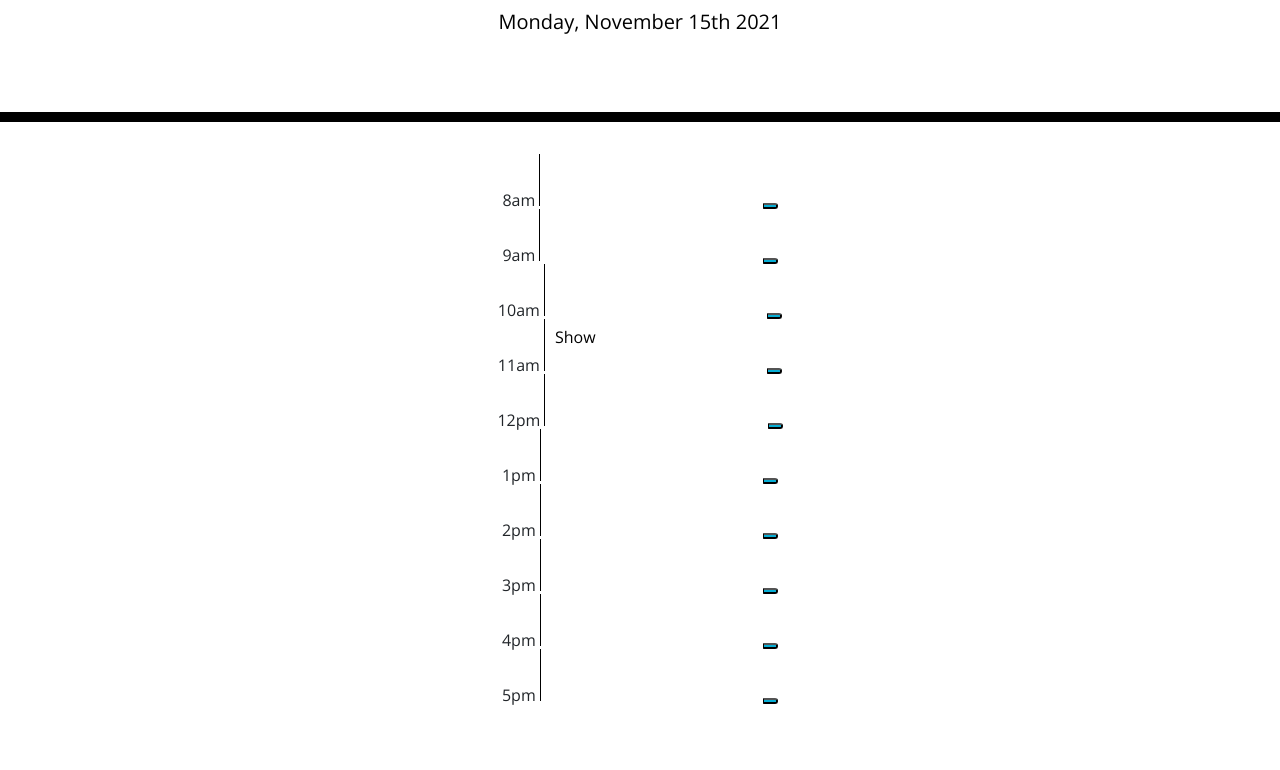
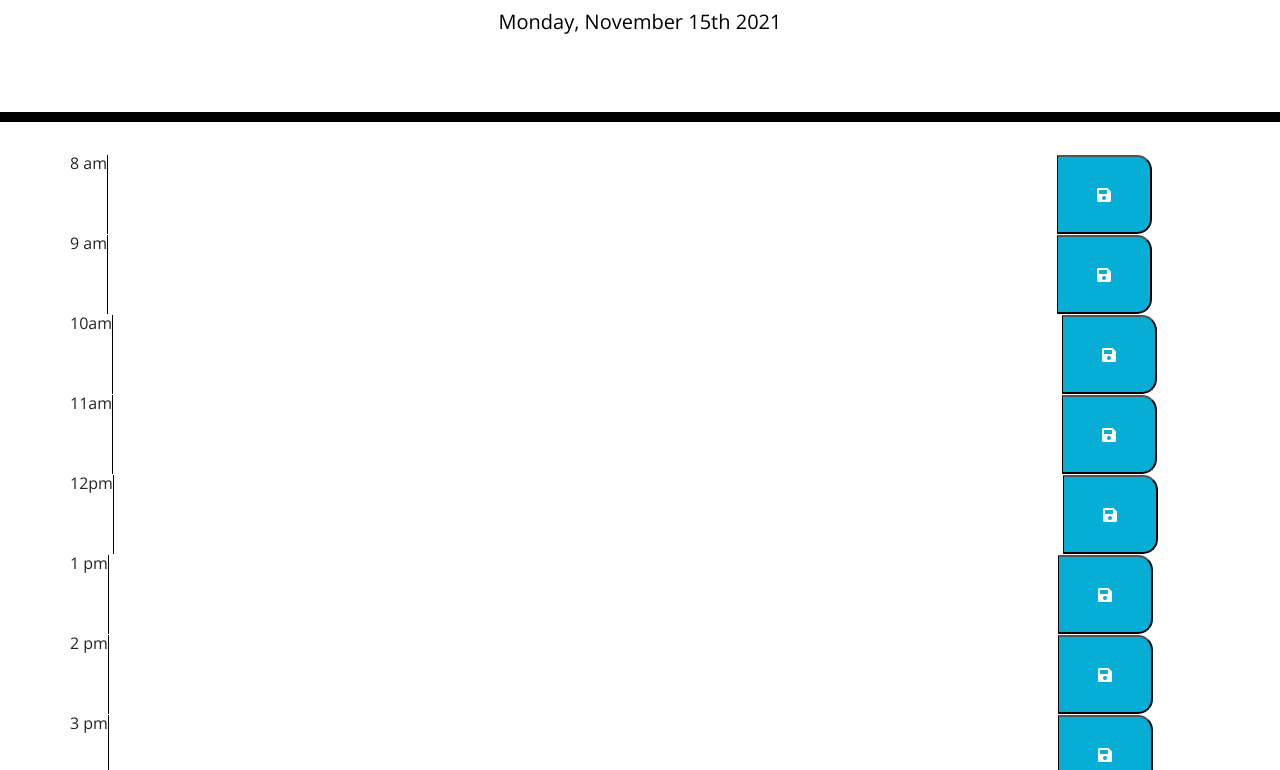
Before and after one commit to KrisSmith7/workday-scheduler, a plain HTML site: page Develop/index.html in a window 1280 px wide. Shown: the part 182-952 px from the top of the page. Before the commit the page ends 888 px from the top, so only its background shows below. Drawn offline with nearby package versions, Linux system fonts and the light colour scheme.

Commit message:
updated css/bootstrap styling

```diff
--- a/Develop/index.html
+++ b/Develop/index.html
@@ -31,53 +31,54 @@
 
     <div class="container">
       <!-- Timeblocks go here -->
-      <div id ="num8" class="time-block"> 8am
-        <textarea class="description"></textarea>
-        <button class="saveBtn"></button>
+      <div id ="num8" class="row time-block" data-time="8">8 am
+        <textarea class="col-md-10 description"></textarea>
+        <button class="col-md-1 saveBtn"><i class="fas fa-save"></i></button>
       </div>
 
-      <div id ="num9" class="time-block"> 9am
-        <textarea class="description"></textarea>
-        <button class="saveBtn"></button>
+      <div id ="num9" class="row time-block" data-time="9">9 am
+        <textarea class="col-md-10 description"></textarea>
+        <button class="col-md-1 saveBtn"><i class="fas fa-save"></i></button>
       </div>
 
-      <div id ="num10" class="time-block"> 10am
-        <textarea class="description"></textarea>
-        <button class="saveBtn"></button>
+      <div id ="num10" class="row time-block"data-time="10">10am
+        <textarea class="col-md-10 description"></textarea>
+        <button class="col-md-1 saveBtn"><i class="fas fa-save"></i></button>
       </div>
 
-      <div id ="num11" class="time-block"> 11am
-        <textarea class="description">Show</textarea>
-        <button class="saveBtn"></button>
+      <div id ="num11" class="row time-block"data-time="11">11am
+        <textarea class="col-md-10 description"></textarea>
+        <button class="col-md-1 saveBtn"><i class="fas fa-save"></i></button>
       </div>
 
-      <div id ="num12" class="time-block"> 12pm
-        <textarea class="description"></textarea>
-        <button class="saveBtn"></button>
+      <div id ="num12" class="row time-block" data-time="12">12pm
+        <textarea class="col-md-10 description"></textarea>
+        <button class="col-md-1 saveBtn"><i class="fas fa-save"></i></button>
       </div>
 
-      <div id ="num1" class="time-block"> 1pm
-        <textarea class="description"></textarea>
-        <button class="saveBtn"></button>
+      <div id ="num1" class="row time-block" data-time="13">1 pm
+        <textarea class="col-md-10 description"></textarea>
+        <button class="col-md-1 saveBtn"><i class="fas fa-save"></i></button>
       </div>
 
-      <div id ="num2" class="time-block"> 2pm
-        <textarea class="description"></textarea>
-        <button class="saveBtn"></button>
+      <div id ="num2" class="row time-block" data-time="14">2 pm
+        <textarea class="col-md-10 description"></textarea>
+        <button class="col-md-1 saveBtn"><i class="fas fa-save"></i></button>
       </div>
 
-      <div id ="num3" class="time-block"> 3pm
-        <textarea class="description"></textarea>
-        <button class="saveBtn"></button>
-      </div>
-      <div id ="num4" class="time-block"> 4pm
-        <textarea class="description"></textarea>
-        <button class="saveBtn"></button>
+      <div id ="num3" class="row time-block" data-time="15">3 pm
+        <textarea class="col-md-10 description"></textarea>
+        <button class="col-md-1 saveBtn"><i class="fas fa-save"></i></button>
       </div>
 
-      <div id ="num5" class="time-block"> 5pm
-        <textarea class="description"></textarea>
-        <button class="saveBtn"></button>
+      <div id ="num4" class="row time-block" data-time="16">4 pm
+        <textarea class="col-md-10 description"></textarea>
+        <button class="col-md-1 saveBtn"><i class="fas fa-save"></i></button>
+      </div>
+
+      <div id ="num5" class="row time-block" data-time="17">5 pm
+        <textarea class="col-md-10 description"></textarea>
+        <button class="col-md-1 saveBtn"><i class="fas fa-save"></i></button>
       </div>
 
 
--- a/Develop/script.js
+++ b/Develop/script.js
@@ -1,7 +1,3 @@
-/*GIVEN I am using a daily planner to create a schedule
-WHEN I open the planner
-THEN the current day is displayed at the top of the calendar
-*/
 var dayContainer = document.getElementById("currentDay");
 var currentDay = moment().format("dddd, MMMM Do YYYY");
 
@@ -9,54 +5,8 @@ var displayDate = function () {
     dayContainer.textContent = currentDay;
 };
 
-/*
-WHEN I scroll down
-THEN I am presented with time blocks for standard business hours*/
-
-var taskContainer = document.querySelector(".container")
-
-
-/*
-WHEN I view the time blocks for that day
-THEN each time block is color-coded to indicate whether it is in the past, present, or future
-*/
-var currentHour = moment().hour(Number._d);
-console.log(currentHour);
-
-
-/*WHEN I click into a time block
-THEN I can enter an event*/
-var taskObj = document.getElementsByClassName("description");
-
-function saveYourTasks () {
-
-for (var i = 0; i < taskObj.length; i++) {
- taskObj[i].addEventListener('change', function (event) {
-        console.log(event.target.value);
-        // JSON.stringify("value", (event.target.value))
-    });
-    /*WHEN I click the save button for that time block
-    THEN the text for that event is saved in local storage*/
-    $(".saveBtn").on("click", function () {
-        localStorage.setItem("value", "event.target.value")
-        console.log (localStorage)
-    });
-     };
-
-};
-
-    //     var task = $(".description").val("");
-    //         userTaskInput[i].val = task
-
-    //         // var time =
-    // // console.log ("hi"))
-    // }
+console.log($("num8 .description")[0])
 
 
 
-    /*WHEN I refresh the page
-    THEN the saved events persist*/
-
-    displayDate();
-    saveYourTasks();
-    localStorage.getItem("task-item")
+displayDate();
```
